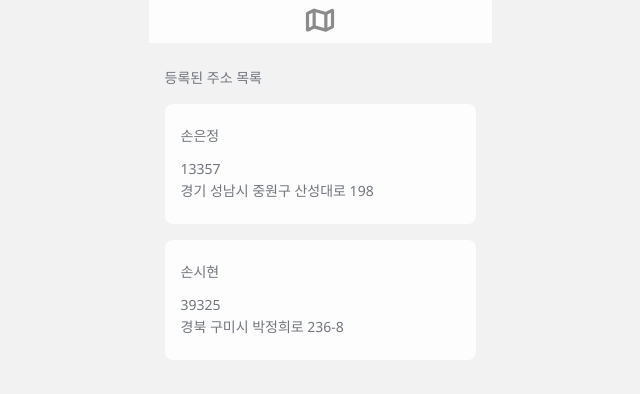
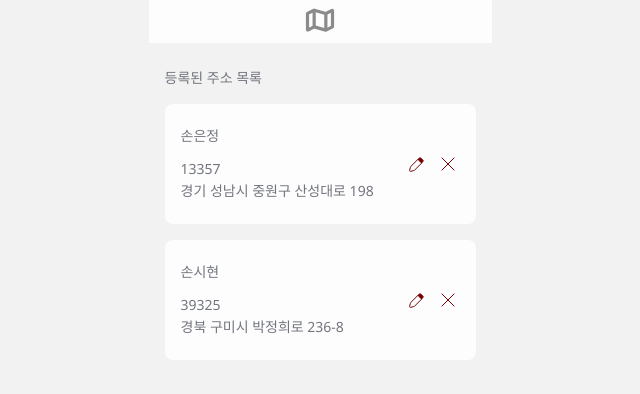
Before and after one commit to eundomi/kidari, a Next.js app: page / in a window 1280 px wide. Shown: the top 394 px of the page, without its empty margins (320-960 px from the left). Built offline with nearby package versions, Linux system fonts and the light colour scheme.

Commit message:
이름 수정UI변경

```diff
--- a/components/Button.tsx
+++ b/components/Button.tsx
@@ -21,25 +21,10 @@ const Button = () => {
     const [contents, setContents] =
         useRecoilState<IAddressTypes[]>(contentsState);
 
-    //address 추가하기
-    const addAddress = useCallback((): void => {
-        const nextId =
-            contents.length > 0 ? contents[contents.length - 1].id + 1 : 0;
-        const content: IAddressTypes = {
-            id: nextId,
-            name: name,
-            zonecode: zoneCode,
-            address: address,
-        };
-
-        setContents([...contents, content]);
-        setAddress("");
-        setZonecode("");
-    }, [address, setAddress, zoneCode, setZonecode, contents, setContents]);
-
     const showModal = () => {
         if(name.trim().length == 0) return swal("이름을 입력해주세요.");
         setModalVisible(true);
+        console.log(contents)
     };
 
     const handleOk = () => {
@@ -63,7 +48,6 @@ const Button = () => {
             zonecode: data.zonecode,
             address: data.address,
         };
-
         setContents([...contents, content]);
     };
 
--- a/components/List.tsx
+++ b/components/List.tsx
@@ -1,9 +1,6 @@
-import Link from "next/link";
-import { useRouter } from "next/router";
-import { SetterOrUpdater } from "recoil";
-import { useCallback, useState, useEffect } from "react";
+import {useCallback, useState, useEffect} from "react";
 import styled from "styled-components";
-import { useRecoilState } from "recoil";
+import {useRecoilState} from "recoil";
 import {
   addressState,
   zoneCodesState,
@@ -11,7 +8,7 @@ import {
   nameState,
   IAddressTypes,
 } from "../recoil/states";
-import { DragDropContext, Droppable, Draggable } from "react-beautiful-dnd";
+import {DragDropContext, Droppable, Draggable} from "react-beautiful-dnd";
 
 export default function List({}) {
   const [winReady, setwinReady] = useState(false);
@@ -23,21 +20,14 @@ export default function List({}) {
   const nextId = contents.length > 0 ? contents[contents.length - 1].id + 1 : 0;
   const content: IAddressTypes = {
     id: nextId,
-    name:name,
+    name: name,
     zonecode: zoneCode,
     address: address,
   };
 
-  const deleteContent = useCallback(
-    (id: number) => {
-      setContents(
-        contents.filter((contents: IAddressTypes) => contents.id !== id)
-      );
-    },
-    [setContents, contents]
-  );
 
-  function handleOnDragEnd(result:any) {
+
+  function handleOnDragEnd(result: any) {
     if (!result.destination) return;
     const items = Array.from(contents);
     const [reorderedItem] = items.splice(result.source.index, 1);
@@ -45,10 +35,56 @@ export default function List({}) {
 
     setContents(items);
   }
+
   useEffect(() => {
     setwinReady(true);
   }, []);
- console.log(contents)
+  console.log(contents)
+
+
+  // @ts-ignore
+  const ListItem = ({id, name, zonecode, address}, index) => {
+    const [editMode, setEditMode] = useState(false);
+
+    const deleteContent = useCallback(
+      (id: number) => {
+        setContents(
+          contents.filter((contents: IAddressTypes) => contents.id !== id)
+        );
+        console.log(id)
+      },
+      [setContents, contents]
+    );
+
+    const EditContent = (id: number) => {
+      setEditMode(!editMode);
+      console.log(editMode);
+      console.log(id);
+    }
+    return (
+      <>
+        <Text>
+          {editMode ? <input value={name} placeholder="이름" /> : (<Input>{name}</Input>)}
+          <Input>{zonecode}<br/>{address}</Input>
+        </Text>
+        <Img>
+          {editMode?(<Edit
+            src="/Check.svg"
+            onClick={() => EditContent(id)}
+          />):(<Edit
+            src="/Edit.svg"
+            onClick={() => EditContent(id)}
+            />)}
+          <Delete
+            src="/Delete.svg"
+            onClick={() => deleteContent(id)}
+          />
+        </Img>
+      </>
+    );
+  };
+
+
   return (
     <DragDropContext onDragEnd={handleOnDragEnd}>
       {winReady && (
@@ -59,7 +95,7 @@ export default function List({}) {
               {...provided.droppableProps}
               ref={provided.innerRef}
             >
-              {contents.map(({ id,name, zonecode, address }, index) => {
+              {contents.map(({id, name, zonecode, address}, index) => {
                 return (
                   <Draggable key={id} draggableId={zonecode} index={index}>
                     {(provided) => (
@@ -68,18 +104,12 @@ export default function List({}) {
                         {...provided.draggableProps}
                         {...provided.dragHandleProps}
                       >
-                        <Text>
-                          <Input>{name}</Input>
-                          <Input>{zonecode}<br/>{address}</Input>
-                        </Text>
-                        <Img>
-                          <Edit
-                              src="/Edit.svg"/>
-                          <Delete
-                              src="/Delete.svg"
-                              onClick={() => deleteContent(id)}
-                          />
-                        </Img>
+                        <ListItem key={index}
+                                  id={id}
+                                  name={name}
+                                  address={address}
+                                  zonecode={zonecode}
+                                  ></ListItem>
 
                       </ListWrapper>
                     )}
@@ -106,21 +136,21 @@ const ListWrapper = styled.div`
   font-size: 16px;
   font-weight: 700;
   margin-bottom: 16px;
-  overflow:visible ;
-  img {
-    display: none;
-  }
-  :hover {
-    img {
-      display: block;
-
-    }
-  }
+  overflow: visible;
+  //img {
+  //  display: none;
+  //}
+  //:hover {
+  //  img {
+  //    display: block;
+  //
+  //  }
+  //}
 `;
 const Text = styled.div`
   display: flex;
   flex-direction: column;
-    justify-content: space-around;
+  justify-content: space-around;
 `;
 const Input = styled.span`
   background-color: #fdfdfd;
@@ -128,22 +158,24 @@ const Input = styled.span`
   color: #72757e;
   font-weight: 400;
   font-size: 14px;
-  overflow:visible ;
+  overflow: visible;
   height: auto;
 `;
 const Edit = styled.img`
   width: 24px;
+
   :hover {
     cursor: pointer;
   }
 `;
 const Delete = styled.img`
   width: 24px;
+
   :hover {
     cursor: pointer;
   }
 `;
-const Img=styled.div`
+const Img = styled.div`
   display: flex;
-width:55px;
+  width: 55px;
   justify-content: space-between;`
```
